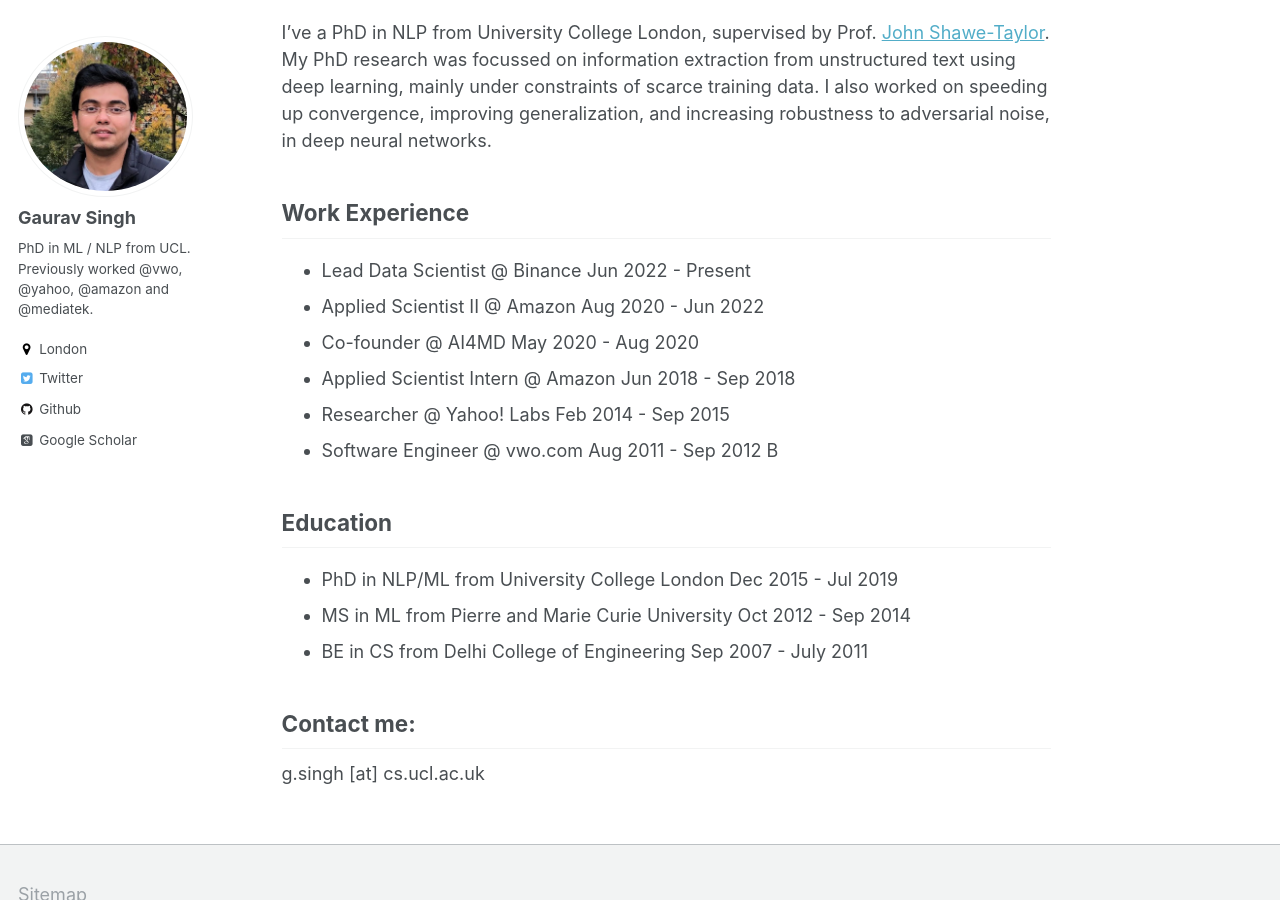
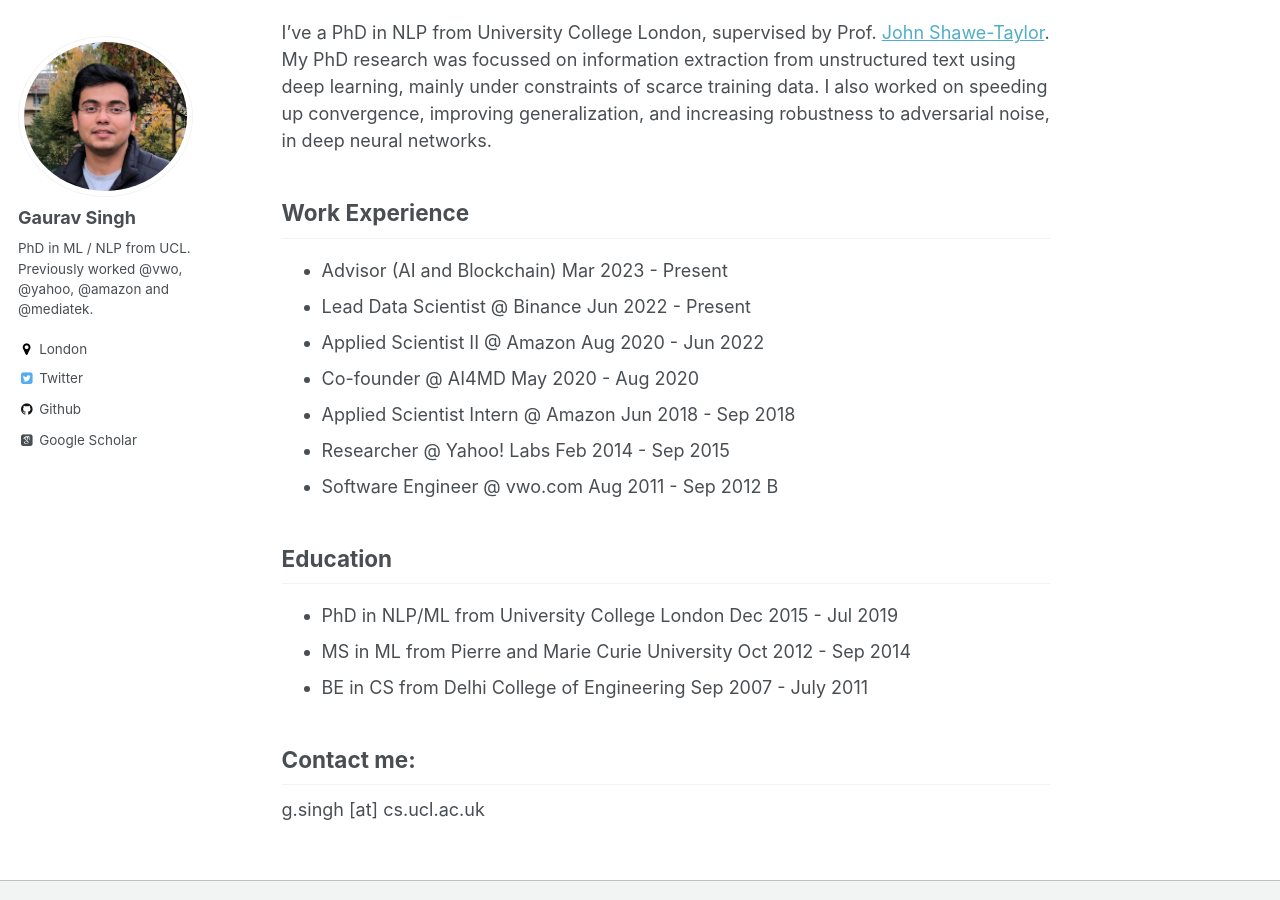
Before and after one commit to gauravsc/gauravsc.github.io, a Jekyll site: the page built from _pages/about.md, in a window 1280 px wide and 900 px high, scrolled down 678 px. Built offline with Jekyll 4.4.1, drawn with Linux system fonts in a browser that asks for light colours; some web fonts are replaced.

Commit message:
Update about.md

```diff
--- a/_pages/about.md
+++ b/_pages/about.md
@@ -22,6 +22,7 @@ I've a PhD in NLP from University College London, supervised by Prof. <a href="h
 
 Work Experience
 ------
+* Advisor (AI and Blockchain) Mar 2023 - Present
 * Lead Data Scientist @ Binance Jun 2022 - Present
 * Applied Scientist II @ Amazon Aug 2020 - Jun 2022
 * Co-founder @ AI4MD May 2020 - Aug 2020
```
